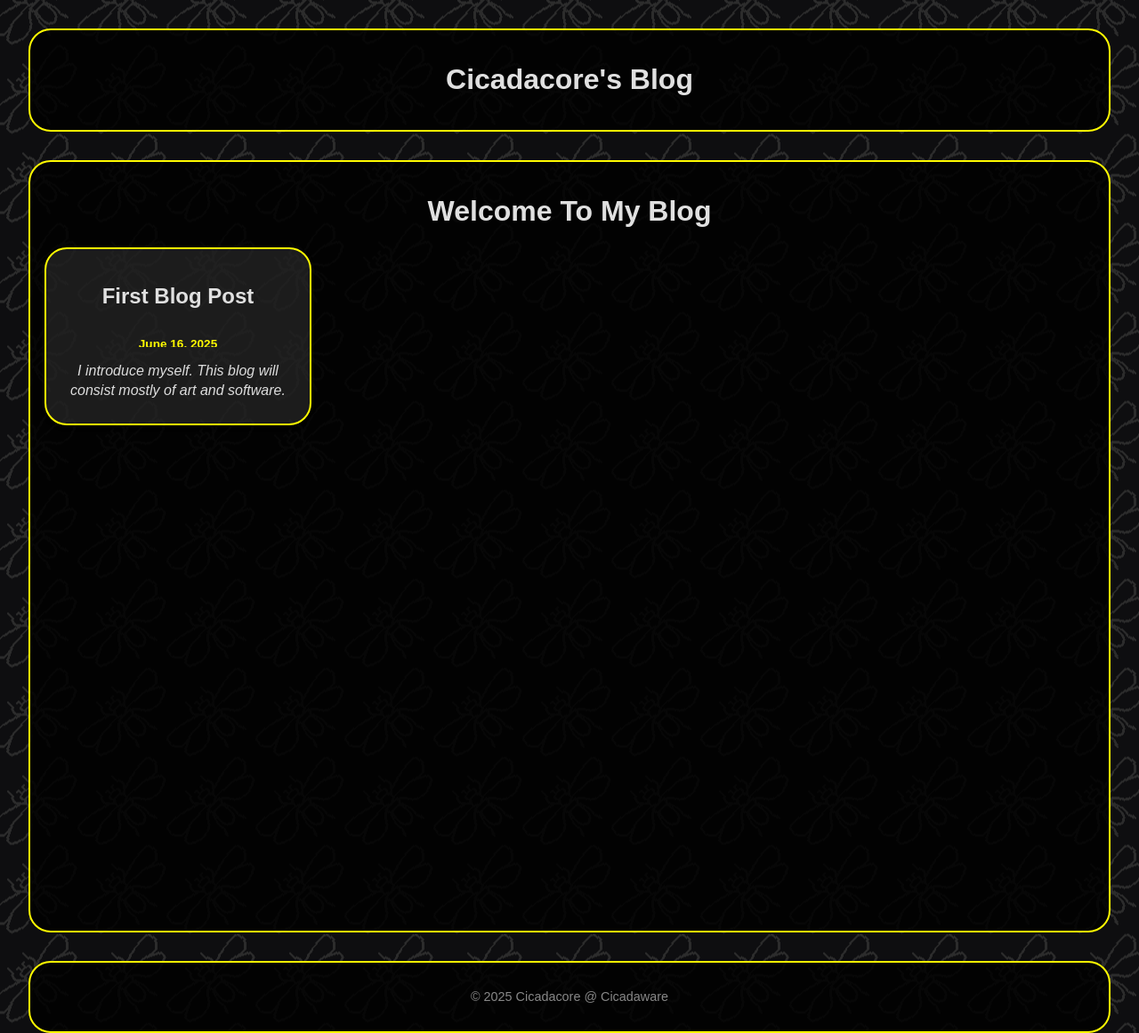
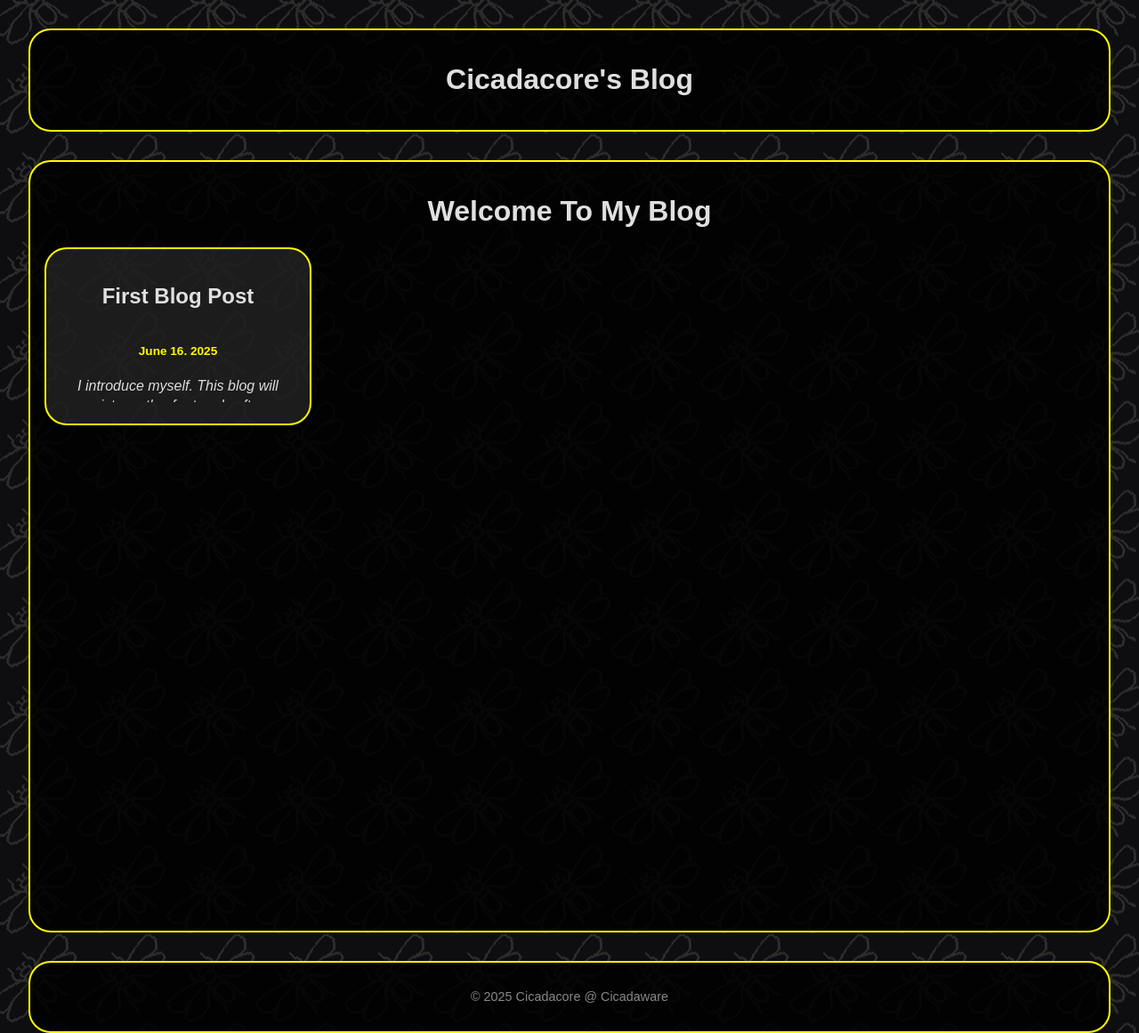
Before and after one commit to Cicadaware/cicadaware.github.io, a Jekyll site: the page built from index.md, in a window 1280 px wide. Shown: the whole page at 89% size. Built offline with Jekyll 4.4.1, drawn with Linux system fonts in a browser that asks for light colours.

Commit message:
added padding to date

```diff
--- a/assets/css/style.css
+++ b/assets/css/style.css
@@ -108,10 +108,12 @@ footer {
   color: #fffb00;
   margin: 0 0 0.5rem 0;
   font-weight: 600;
+  padding: 0.5rem;
 }
 
 .post-summary {
   font-style: italic;
   margin: 0 0 0.5rem 0;
   color: #ddd;
+  padding: 0.5rem;
 }
```
